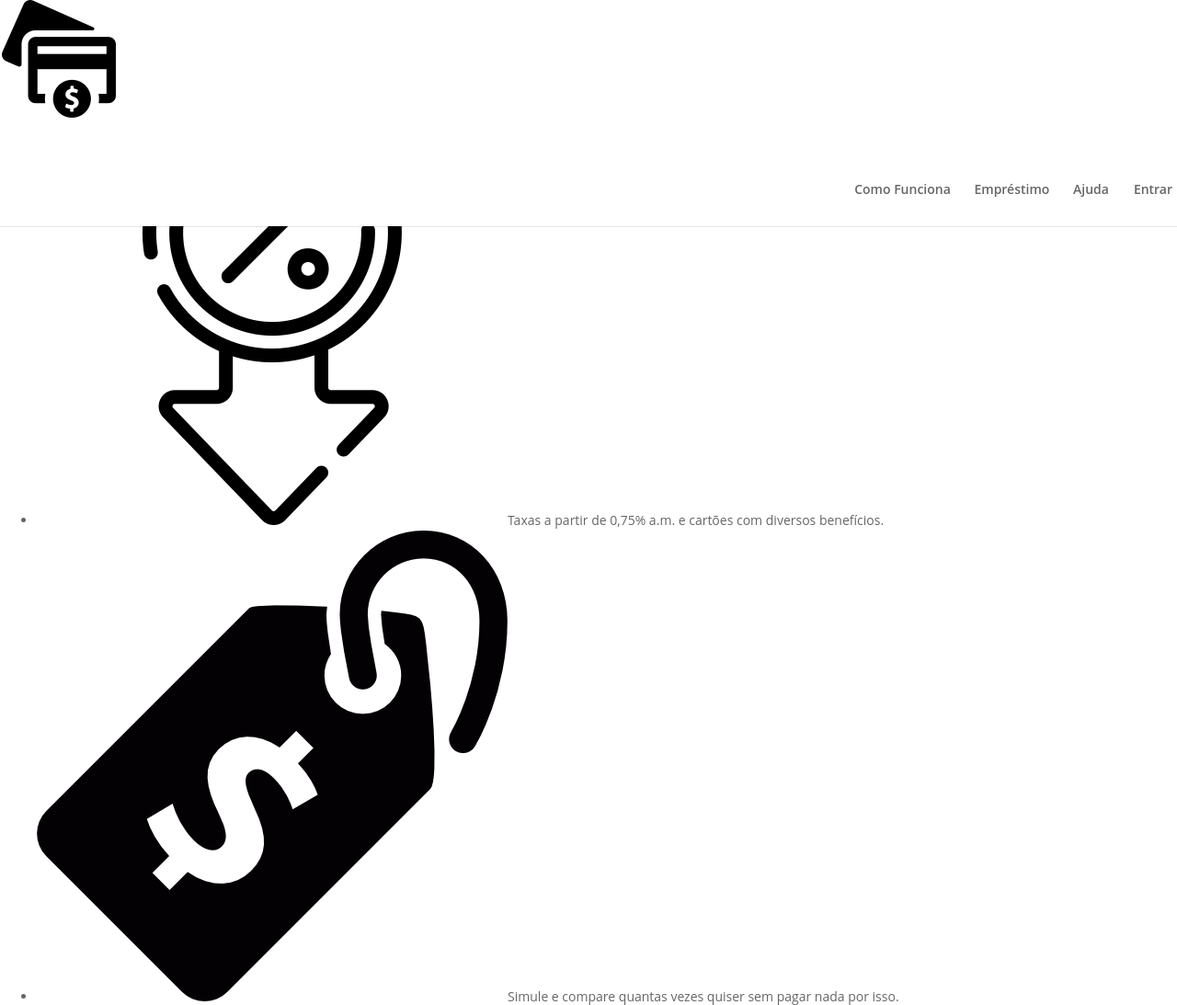
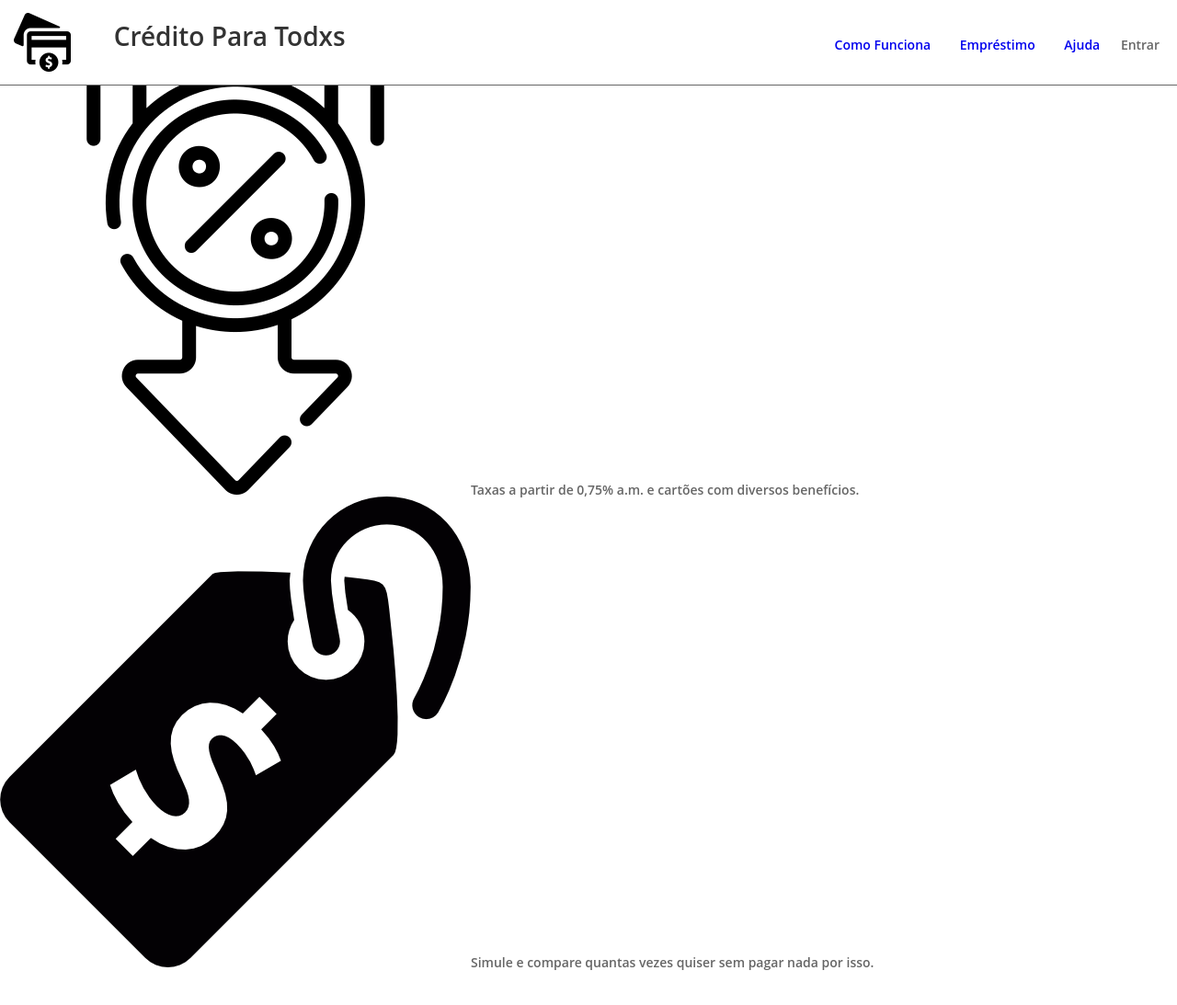
Before and after one commit to bellial/CreditoParaTodxs, a plain HTML site: page index.html in a window 1280 px wide. Shown: the top 1093 px of the page at 92% size. Drawn offline with Linux system fonts and the light colour scheme.

Commit message:
more styling

```diff
--- a/index.html
+++ b/index.html
@@ -12,12 +12,13 @@
     <header>
         <a href="#" title="Crédito Para Todxs">
             <img id="logo" src="/images/cartao-de-credito.png" alt="Crédito Para Todxs">
+            <h1>Crédito Para Todxs</h1>
         </a>
-        <nav>
+        <nav role="navigation">
             <ul class="nav">
                 <li><a href="#">Como Funciona</a></li>
-                <li><a href="#">Empréstimo</a></li>
-                    <ul class="sub-menu">
+                <li><a href="#">Empréstimo</a>
+                    <ul class="dropdown">
                         <li><a href="#">Empréstimo pessoal</a></li>
                         <li><a href="#">Empréstimo consignado</a></li>
                         <li><a href="#">Empréstimo com garantia</a></li>
@@ -26,9 +27,11 @@
                         <li><a href="#">Empréstimo para negativado</a></li>
                         <li><a href="#">Simulador de empréstimo online</a></li>
                     </ul>
+                </li>
                 <li><a href="#">Ajuda</a></li>
+                <button>Entrar</button>
             </ul>
-            <button>Entrar</button>
+
         </nav>
     </header>
     <main>
--- a/style.css
+++ b/style.css
@@ -1,203 +1,122 @@
 * {
-  box-sizing: border-box;
+  padding: 0;
+  margin: 0;
+  border: 0;
 }
 html {
-  -webkit-locale: "pt-BR";
   box-sizing: border-box;
-  margin: 0;
-  padding: 0;
-  border: 0;
   outline: 0;
   font-size: 100%;
   -webkit-text-size-adjust: 100%;
   vertical-align: baseline;
-  background: 0 0;
 }
 body {
-  box-sizing: border-box;
-  margin: 0;
-  padding: 0;
-  border: 0;
-  outline: 0;
-  -webkit-text-size-adjust: 100%;
-  vertical-align: baseline;
-  background: 0 0;
   font-family: Open Sans, Arial, sans-serif;
   font-size: 14px;
   color: #666;
   background-color: #fff;
   line-height: 1.7em;
   font-weight: 500;
-  -webkit-font-smoothing: antialiased;
-  background-size: cover !important;
-  background-position: top !important;
-  background-repeat: no-repeat !important;
-  background-attachment: fixed;
 }
 header {
-  font-family: Open Sans, Arial, sans-serif;
-  color: #666;
-  -webkit-font-smoothing: antialiased;
-  font-size: 100%;
-  -webkit-text-size-adjust: 100%;
-  box-sizing: border-box;
-  display: block;
+  display: border;
   transition: background-color 0.4s, color 0.4s, transform 0.4s,
     opacity 0.4s ease-in-out, -webkit-transform 0.4s;
-  line-height: 23px;
-  font-weight: 500;
   background-color: #fff;
   width: 100%;
-  -webkit-box-shadow: 0 1px 0 rgba(0, 0, 0, 0.1);
+  -webkit-box-shadow: 0 1px 0 #666;
   z-index: 99999;
   position: fixed;
   top: 0px;
 }
-a {
-  font-family: Open Sans, Arial, sans-serif;
-  -webkit-font-smoothing: antialiased;
+a, li {
   font-weight: 600;
   list-style: none;
   line-height: 1em;
-  word-wrap: break-word;
-  box-sizing: border-box;
-  margin: 0;
-  padding: 0;
-  border: 0;
-  outline: 0;
-  font-size: 100%;
-  -webkit-text-size-adjust: 100%;
-  vertical-align: baseline;
-  background: 0 0;
-  color: rgba(0, 0, 0, 0.6);
   text-decoration: none;
-  display: block;
     position: relative;
-  transition: all 0.4s ease-in-out;
-  padding-bottom: 33px;
+
 }
 #logo {
-  margin: 0;
-  padding: 0;
-  border: 0;
-  outline: 0;
-  background: 0 0;
-  max-width: 10%;
+  width: 5%;
   height: auto;
-  margin-bottom: 0;
-  display: inline-block;
+  margin: 1em;
    float: none;
   vertical-align: middle;
 }
+h1 {
+  font-weight: 600;
+  color: #333;
+  padding: 1em;
+  display: inline;
+}
+h1:hover {
+  color: #666;
+}
 nav {
-  font-family: Open Sans, Arial, sans-serif;
-  color: #666;
-  -webkit-font-smoothing: antialiased;
-  line-height: 23px;
   text-align: left;
-  box-sizing: border-box;
-  margin: 0;
-  padding: 0;
-  border: 0;
-  outline: 0;
   font-size: 100%;
-  -webkit-text-size-adjust: 100%;
   vertical-align: baseline;
-  background: 0 0;
-  font-weight: 600;
   float: right;
-  padding-top: 33px;
+  padding-top: 2em;
   transition: all 0.4s ease-in-out;
-  padding-left: 263px;
-  display: block;
+ margin-right: 1em;
+
 }
-.nav {
-  font-family: Open Sans, Arial, sans-serif;
-  color: #666;
-  -webkit-font-smoothing: antialiased;
-  text-align: left;
-  font-weight: 600;
-  box-sizing: border-box;
-  margin: 0;
-  padding: 0;
-  border: 0;
-  outline: 0;
-  font-size: 100%;
-  -webkit-text-size-adjust: 100%;
-  vertical-align: baseline;
-  background: 0 0;
-  list-style: none;
-  float: left;
+nav li{
+    display: inline-block;
+    padding: 1em;
+ transition-duration: 0.5s;
 }
-.nav li {
-  font-family: Open Sans, Arial, sans-serif;
-  color: #666;
-  -webkit-font-smoothing: antialiased;
-  font-weight: 600;
-  list-style: none;
-  box-sizing: border-box;
-  margin: 0;
-  padding: 0;
-  border: 0;
-  outline: 0;
-  -webkit-text-size-adjust: 100%;
-  vertical-align: baseline;
-  background: 0 0;
-  position: relative;
-  line-height: 1em;
-  word-wrap: break-word;
-  display: inline-block;
-  font-size: 14px;
-  padding-right: 22px;
+nav li:hover{
+    cursor: pointer;
 }
-.sub-menu {
-  font-family: Open Sans, Arial, sans-serif;
-  color: #666;
-  -webkit-font-smoothing: antialiased;
-  font-weight: 600;
-  line-height: 1em;
-  word-wrap: break-word;
-  box-sizing: border-box;
-  margin: 0;
-  border: 0;
-  outline: 0;
-  font-size: 100%;
-  -webkit-text-size-adjust: 100%;
-  vertical-align: baseline;
-  list-style: none;
-  position: absolute;
-  padding: 20px 0;
-  z-index: 9999;
-  width: 240px;
-  background: #fff;
+.dropdown {
     visibility: hidden;
     opacity: 0;
-  border-top: 3px solid #2ea3f2;
-  -webkit-box-shadow: 0 2px 5px rgba(0, 0, 0, 0.1);
-  -webkit-transform: translateZ(0);
-  text-align: left;
-  border-color: #5e4a95;
+    position: absolute;
+    transition: all 0.5s ease;
+    margin-top: 1rem;
+    left: 0;
+    display: none;
   }
-.sub-menu:hover {
-  font-family: Open Sans, Arial, sans-serif;
-  color: #666;
-  -webkit-font-smoothing: antialiased;
-  font-weight: 600;
-  list-style: none;
-  visibility: hidden;
-  box-sizing: border-box;
-  border: 0;
-  outline: 0;
-  -webkit-text-size-adjust: 100%;
-  vertical-align: baseline;
-  background: 0 0;
-  position: relative;
-  line-height: 2em;
-  word-wrap: break-word;
+  .nav li:hover > ul,
+.nav li:focus-within > .dropdown:hover {
+  visibility: visible;
+  opacity: 1;
+  display: block;
+  margin-top: 2em;
+}
+.dropdown:before {
+    content:"";
+    position: absolute;
+    right: 1em;
+    top: -2em;
+    width: 0;
+    height: 0;
+    z-index:9999;
+    border: solid black;
+    border-width: 0 3px 3px 0;
     display: inline-block;
-  font-size: 14px;
-  padding: 0 20px;
-  margin: 0;
+    padding: 3px;
+    transform: rotate(45deg);
+}
+.dropdown:after {
+    content:"";
+    position: absolute;
+    right: 1em;
+    top: -2em;
+    width: 0;
+    height: 0;
+    border: solid black;
+    border-width: 0 3px 3px 0;
+    z-index:9998;
+    transform: rotate(-135deg);
+
+}
+.dropdown li {
+    clear: both;
+    width: 100%;
   }
 button {
   font-family: Open Sans, Arial, sans-serif;
```
Lines whose indentation alone changed are shown as unchanged.
